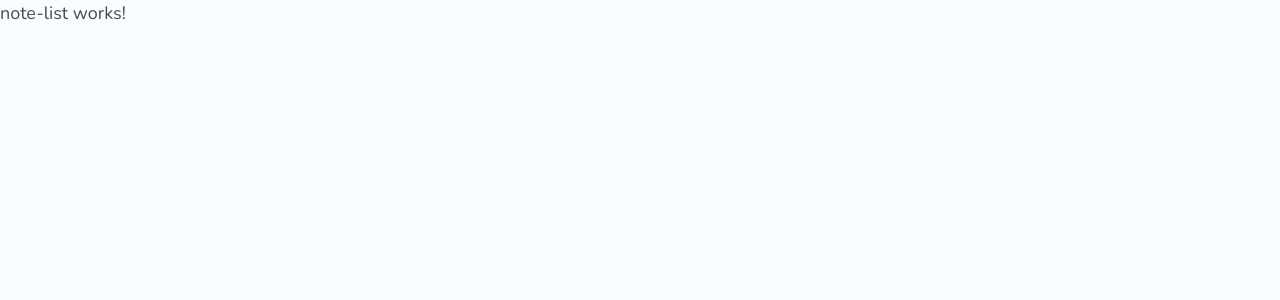
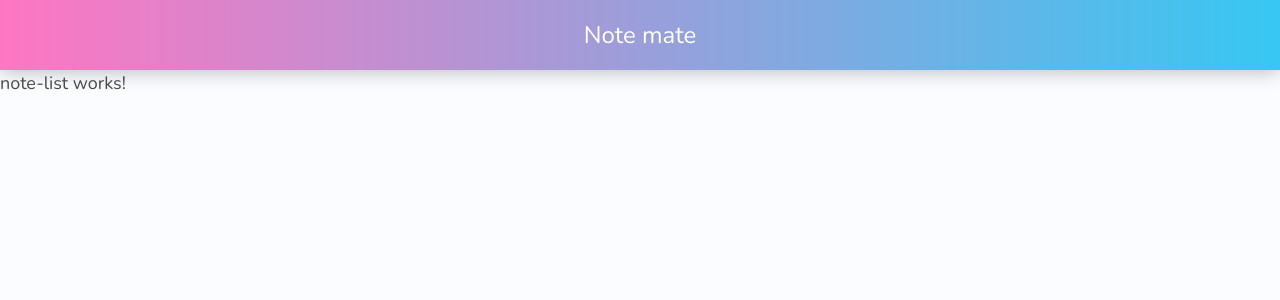
Before and after one commit to Meschacirung/NoteMate, an Angular app: page / in a window 1280 px wide. Shown: the top 300 px of the page. Built offline with nearby package versions, Linux system fonts and the light colour scheme.

Commit message:
feat(main-layout) : create component

```diff
--- a/src/app/app-routing.module.ts
+++ b/src/app/app-routing.module.ts
@@ -1,10 +1,13 @@
 import { NgModule } from '@angular/core';
 import { Routes, RouterModule } from '@angular/router';
 import { NoteListComponent } from './pages/note-list/note-list.component';
+import { MainLayoutComponent } from './pages/main-layout/main-layout.component';
 
 
 const routes: Routes = [
-  { path :'', component: NoteListComponent}
+  { path :'', component: MainLayoutComponent, children :[
+    { path :'', component : NoteListComponent }
+  ]}
 ];
 
 @NgModule({
--- a/src/app/pages/main-layout/main-layout.component.scss
+++ b/src/app/pages/main-layout/main-layout.component.scss
@@ -0,0 +1,35 @@
+@import '../../../main.scss';
+
+.layout-box{
+
+    display : flex;
+    flex-direction: column;
+    height: 100%;
+
+    overflow: hidden;
+
+    .page-content{
+        flex-grow:1;
+        overflow-y: scroll;
+    }
+}
+
+.top-bar{
+
+    width: 100%;
+    height: 70px;
+    background: linear-gradient(to right, $pink, $blue);
+
+    box-shadow: 0 0 20px 0  rgba(black, 0.3);
+
+    display: flex;
+    flex-shrink:0;
+
+    justify-content: center;
+    align-items: center;
+
+    h1{
+        color: white;
+        font-size:24px;
+    }
+}
```
